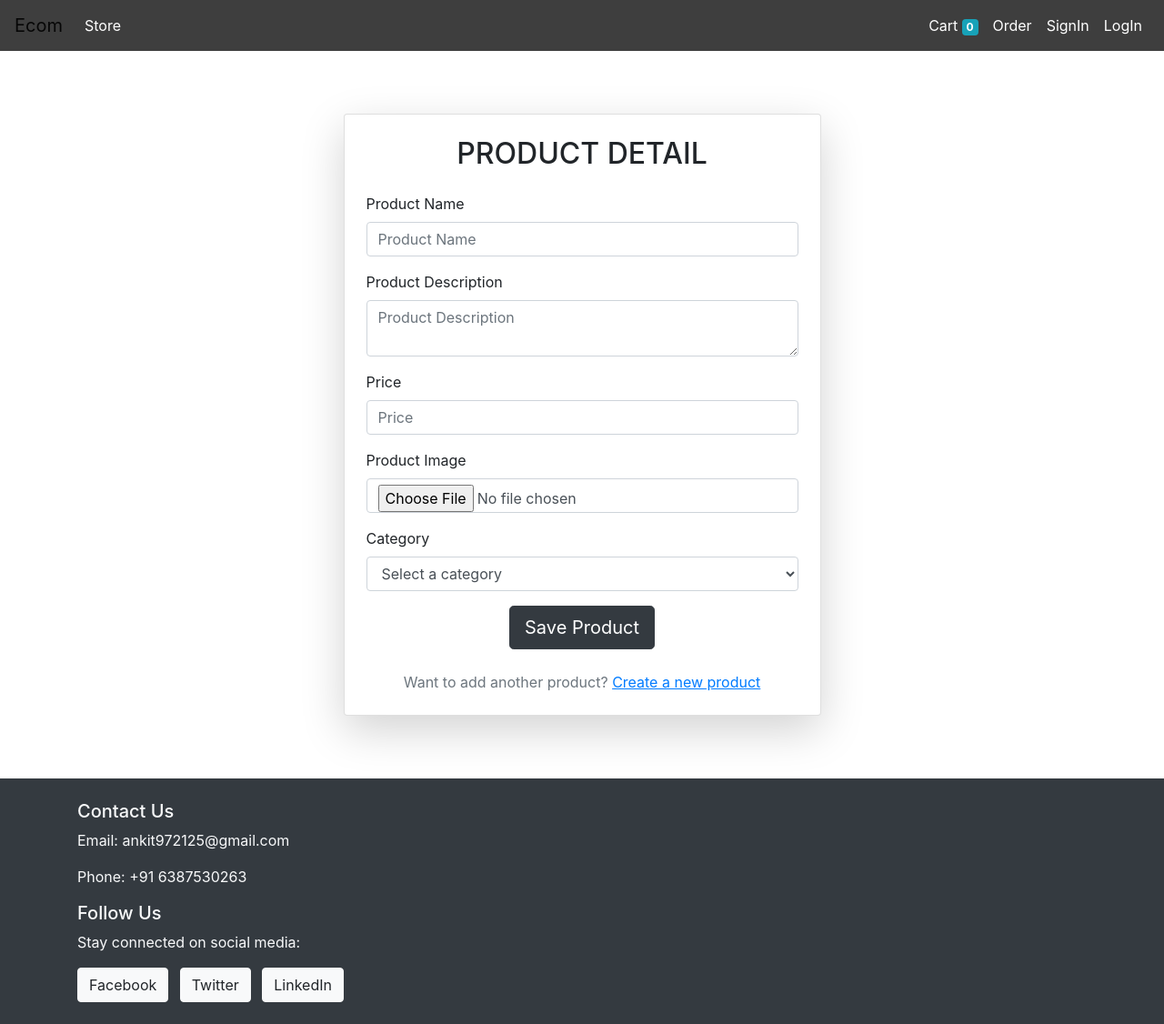
After one commit to ankitsharma97/Ecom, a Django app: template templates/Store/company.html in a window 1280 px wide. The commit adds this page. Shown: the whole page at 91% size. Run offline with Django 4.2, Linux system fonts and the light colour scheme; the template is opened without the code that fills it: values that come from a table or form of the project are taken from there, others are empty; data comes from the database, SQL or seed files in the repository; both versions use the stored data as it was after the commit.

Commit message:
addCompany

```diff
--- a/store/models.py
+++ b/store/models.py
@@ -29,6 +29,8 @@ class Product(models.Model):
     def get_product_id(ids):
         return Product.objects.filter(id__in = ids)
 
+    def saveP(self):
+        self.save()
 
     @staticmethod
     def get_all_product():
@@ -58,6 +60,7 @@ class Customer(models.Model):
     email = models.EmailField(max_length=254)
     phone_no = models.CharField(max_length=15)
     password = models.CharField(max_length=50)
+    usertype = models.BooleanField(default = 0)
 
     def __str__(self):
         return self.email
--- a/store/urls.py
+++ b/store/urls.py
@@ -1,5 +1,5 @@
 from django.urls import path
-from .views import IndexView,SigninView, LoginView,LogOut,CartView,CheckOutView,ordersView
+from .views import IndexView,SigninView, LoginView,LogOut,CartView,CheckOutView,ordersView,Company
 from django.conf import settings
 from django.conf.urls.static import static
 from Ecom import settings
@@ -9,8 +9,9 @@ urlpatterns = [
    path('signin',SigninView.as_view(),name='signin'),
    path('login', LoginView.as_view(),name='login'),
    path('logout', LogOut,name='logout'),
-   path('cart', CartView.as_view(),name='login'),
+   path('cart', CartView.as_view(),name='cart'),
    path('checkout', CheckOutView.as_view(),name='checkout'),
    path('orders/', authMiddleware(ordersView.as_view()), name='orders'),
+   path('company/', authMiddleware(Company.as_view()), name='company'),
 
 ] + static(settings.MEDIA_URL, document_root=settings.MEDIA_ROOT)
--- /dev/null
+++ b/templates/Store/company.html
@@ -0,0 +1,56 @@
+{% extends "./base.html" %} {% block content %}
+<section class="vh-100" style="background-color: #ffffff;">
+    <div class="container h-100">
+        <div class="row justify-content-center align-items-center h-100">
+            <div class="col-12 col-md-9 col-lg-7 col-xl-6">
+                <div class="card shadow-lg">
+                    <div class="card-body p-4">
+                        <h2 class="text-uppercase text-center mb-4">Product Detail</h2>
+
+                        <form action="/" method="POST" enctype="multipart/form-data">
+                            {% csrf_token %}
+
+                            <div class="form-group">
+                                <label for="id_Name">Product Name</label>
+                                <input name="Name" type="text" class="form-control" id="id_Name" placeholder="Product Name" required>
+                            </div>
+
+                            <div class="form-group">
+                                <label for="id_Description">Product Description</label>
+                                <textarea name="Description" class="form-control" id="id_Description" placeholder="Product Description" required></textarea>
+                            </div>
+
+                            <div class="form-group">
+                                <label for="id_Price">Price</label>
+                                <input name="Price" type="text" class="form-control" id="id_Price" placeholder="Price" required>
+                            </div>
+
+                            <div class="form-group">
+                                <label for="id_img">Product Image</label>
+                                <input name="img" type="file" class="form-control" id="id_img" accept="image/*" required>
+                            </div>
+
+                            <div class="form-group">
+                                <label for="id_category">Category</label>
+                                <select name="category" class="form-control" id="id_category" required>
+                                    <option value="" selected disabled>Select a category</option>
+                                    {% for category in categories %}
+                                        <option class="text-light bg-dark" value="{{ category.id }}">{{ category.Name }}</option>
+                                    {% endfor %}
+                                    <!-- Add more options as needed -->
+                                </select>
+                            </div>
+
+                            <div class="d-flex justify-content-center">
+                                <input type="submit" class="btn btn-dark btn-lg" value="Save Product">
+                            </div>
+
+                            <p class="text-center text-muted mt-4 mb-0">Want to add another product? <a href="#!" class="fw-bold text-primary"><u>Create a new product</u></a></p>
+                        </form>
+                    </div>
+                </div>
+            </div>
+        </div>
+    </div>
+</section>
+{% endblock %}
```
Also changed, not shown: store/templatetags/cart.py (+11 -3 lines), store/views.py (+74 -10 lines), templates/Store/login.html (+13 -0 lines), templates/Store/signin.html (+15 -0 lines), db.sqlite3, media/prod/4180626.jpg (added), media/prod/Screenshot_from_2024-02-01_19-41-05.png (added), media/prod/Screenshot_from_2024-02-02_22-50-32.png (added), media/prod/Screenshot_from_2024-02-02_22-50-32_xGq7Vx8.png (added), store/migrations/0013_customer_usertype.py (added).
